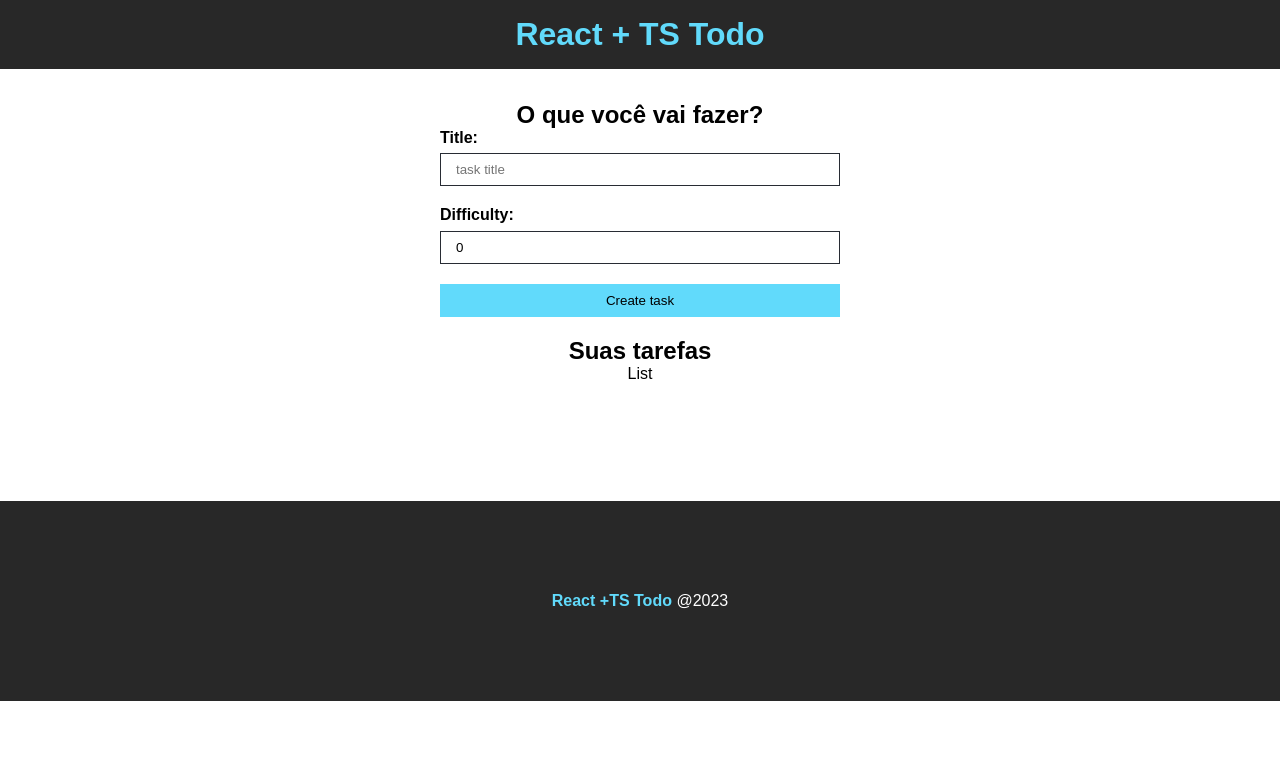
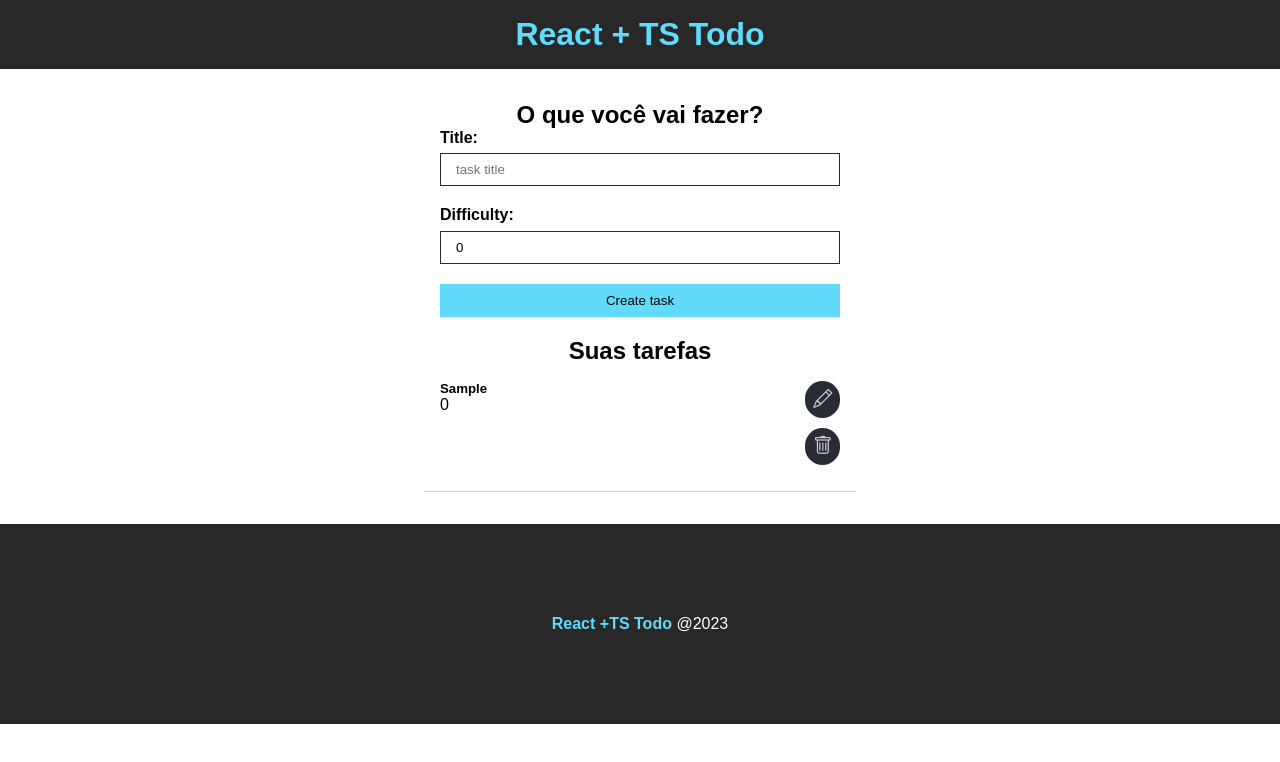
Before and after one commit to Leonardofilipe-dev/todolistereact, a React (Vite) app: page / in a window 1280 px wide. Both pictures are taken after typing "Sample" into the empty fields and a click on the input "Create task". Shown: the top 762 px of the page. Built offline with nearby package versions, Linux system fonts and the light colour scheme.

Commit message:
Finish functions and styles

```diff
--- a/index.html
+++ b/index.html
@@ -4,7 +4,7 @@
     <meta charset="UTF-8" />
     <link rel="icon" type="image/svg+xml" href="/vite.svg" />
     <meta name="viewport" content="width=device-width, initial-scale=1.0" />
-    <link rel="styleseet" href="https://cdn.jsdelivr.net/npm/bootstrap-icons@1.10.5/font/bootstrap-icons.css">
+    <link rel="stylesheet" href="https://cdn.jsdelivr.net/npm/bootstrap-icons@1.10.5/font/bootstrap-icons.css">
     <title>React + TS</title>
   </head>
   <body>
--- a/package.json
+++ b/package.json
@@ -10,8 +10,10 @@
     "preview": "vite preview"
   },
   "dependencies": {
+    "icons": "^1.0.0",
     "react": "^18.2.0",
-    "react-dom": "^18.2.0"
+    "react-dom": "^18.2.0",
+    "react-icons": "^4.8.0"
   },
   "devDependencies": {
     "@types/react": "^18.0.28",
--- a/src/App.tsx
+++ b/src/App.tsx
@@ -24,7 +24,7 @@ function App() {
     </div>
     <div className={style.input_container}>
       <h2>Suas tarefas</h2>
-      <p><TaskList/></p>
+      <p><TaskList taskList={taskList} /></p>
     </div>
     </main>
     <Footer/>
--- /dev/null
+++ b/src/components/list/TaskList.module.css
@@ -0,0 +1,42 @@
+.task{
+    display: flex;
+    justify-content: space-between;
+    max-width: 400px;
+    margin: 0 auto;
+    border-bottom: 1px solid #ccc;
+    padding: 1em;
+
+}
+
+.details{
+    text-align: left;
+}
+
+details h5{
+    font-size: 1.2em;
+    margin-bottom: 1em;
+}
+
+.actions{
+    display: flex;
+    flex-direction: column;
+    align-items: center;
+    justify-content: center;
+}
+
+.actions i {
+    margin-bottom: .5em;
+    font-size: 1.2em;
+    cursor: pointer;
+    background-color: #292c34;
+    color: #ccc;
+    padding: .4em;
+    transition: .5s;
+    border-radius: 1.2em;
+
+}
+
+.actions i:hover{
+    color: #61dafb;
+    background-color: #1f2024;
+}
--- a/src/components/list/taskList.tsx
+++ b/src/components/list/taskList.tsx
@@ -1,9 +1,36 @@
+import { ITask } from "../../interface/Task";
+
+import style from "./TaskList.module.css"
+
 
 interface Props {
+  taskList: ITask[]
 }
 
-const taskList = (_props: Props) => {
-  return <div><p>List</p></div>
-};
+const TaskList = ({taskList}: Props) => {
+  return (
+    <>
+    {taskList.length > 0 ? (
+      taskList.map((task) =>(
+        <div key={task.id} className={style.task}>
 
-export default taskList;
+          <div className={style.details}>
+          <h5>{task.title}</h5>
+          <p>{task.difficulty}</p>
+          </div>
+          <div className={style.actions}>
+          <i className="bi bi-pencil"></i>
+          <i className="bi bi-trash"></i>
+          </div>
+        </div>
+      ))
+
+    ): (
+      <p>Não existe tarefas cadastradas!</p>
+    )}
+    </>
+  )
+
+    }
+
+export default TaskList
```
Also changed, not shown: 1 other file (tests, documents, lock files or other folders).
